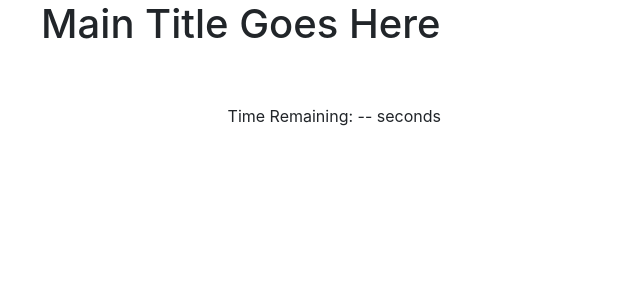
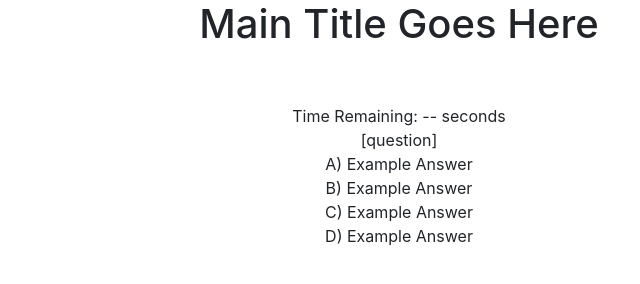
Before and after one commit to LandGod/TriviaGame, a plain HTML site: page index.html in a window 1280 px wide. Shown: the whole page, without its empty margins (241-881 px from the left). Drawn offline with nearby package versions, Linux system fonts and the light colour scheme.

Commit message:
Fixed centering of elements on page. Added example text for better visualization durring developement.

```diff
--- a/index.html
+++ b/index.html
@@ -17,7 +17,7 @@
 
                 <!-- Title -->
                 <div class="row justify-content-center mx-auto">
-                    <div class="col-md-10 col-12 text-align-center mx-auto">
+                    <div class="col-md-10 col-12 text-center mx-auto">
                         <h1>Main Title Goes Here</h1>
                     </div>
                 </div>
@@ -28,21 +28,21 @@
 
                 <!-- Timer Remaining -->
                 <div class="row justify-content-center mx-auto">
-                    <div class="col-6 col-md-5 text-align-center mx-auto">
+                    <div class="col-6 col-md-5 text-center mx-auto">
                         Time Remaining: <span id="timer"> -- </span> seconds
                     </div>
                 </div>
 
                 <!-- Question -->
-                <div class="row justify-content-center">
-                    <div class="col-12 col-md-10" id="question"></div>
+                <div class="row justify-content-center mx-auto">
+                    <div class="col-12 col-md-10 text-center mx-auto" id="question">[question]</div>
                 </div>
 
                 <!-- Answers -->
-                <div class="row justify-content-center"><div class="col-md-4 col-12 answer" id="a1" ></div></div>
-                <div class="row justify-content-center"><div class="col-md-4 col-12 answer" id="a2" ></div></div>
-                <div class="row justify-content-center"><div class="col-md-4 col-12 answer" id="a3" ></div></div>
-                <div class="row justify-content-center"><div class="col-md-4 col-12 answer" id="a4" ></div></div>
+                <div class="row justify-content-center"><div class="col-md-4 text-center col-12 answer" id="a1" >A) Example Answer</div></div>
+                <div class="row justify-content-center"><div class="col-md-4 text-center col-12 answer" id="a2" >B) Example Answer</div></div>
+                <div class="row justify-content-center"><div class="col-md-4 text-center col-12 answer" id="a3" >C) Example Answer</div></div>
+                <div class="row justify-content-center"><div class="col-md-4 text-center col-12 answer" id="a4" >D) Example Answer</div></div>
 
             </div>
         </div>
```
